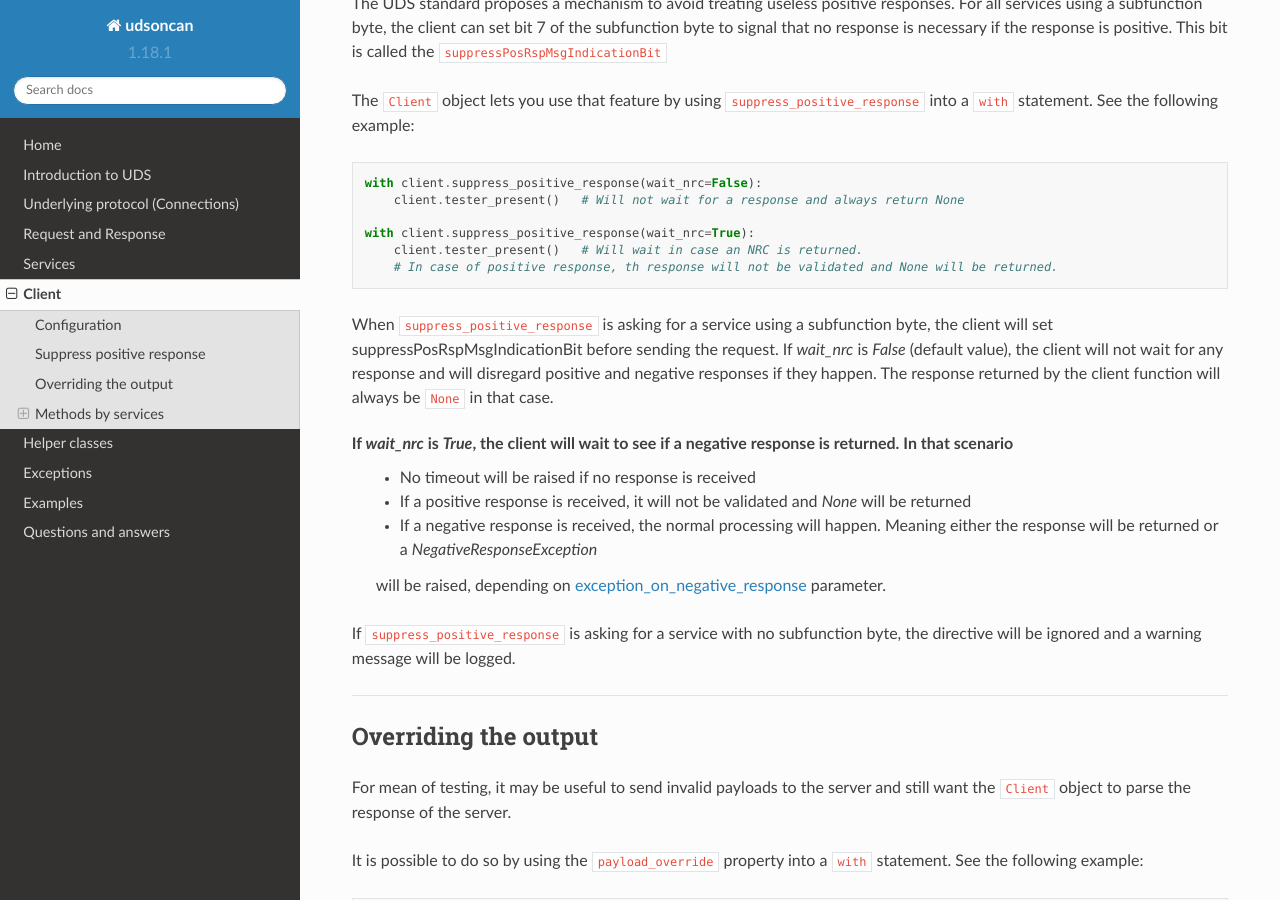
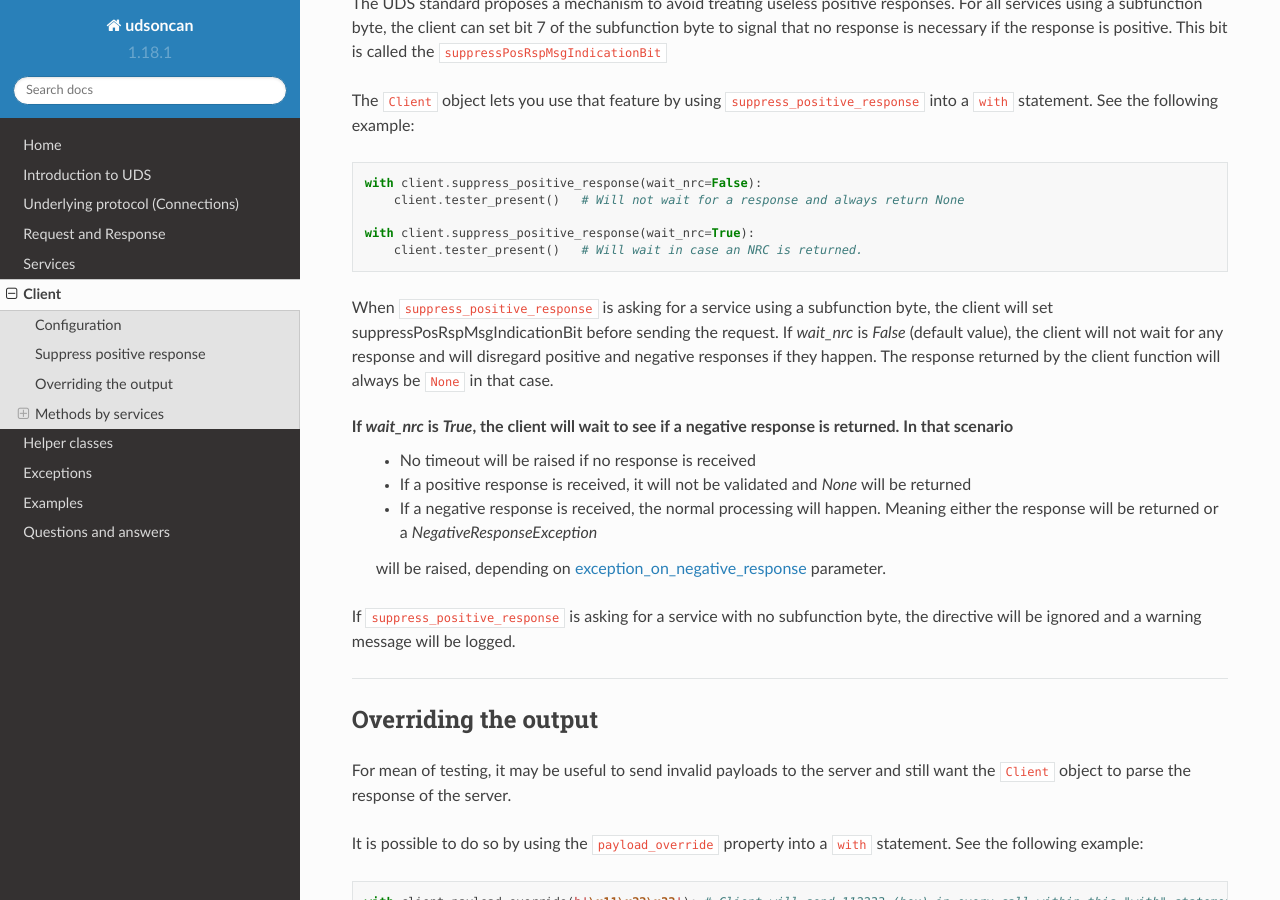
Before and after one commit to pylessard/python-udsoncan, a Sphinx documentation site: the page built from doc/source/udsoncan/client.rst, in a window 1280 px wide and 900 px high, scrolled down 4954 px. Built offline with Sphinx 7.4.7 and the Read the Docs theme 2.0.0, drawn with Linux system fonts in a browser that asks for light colours.

Commit message:
Slight change to doc

```diff
--- a/doc/source/udsoncan/client.rst
+++ b/doc/source/udsoncan/client.rst
@@ -261,7 +261,6 @@ The ``Client`` object lets you use that feature by using ``suppress_positive_res
 
     with client.suppress_positive_response(wait_nrc=True):
         client.tester_present()   # Will wait in case an NRC is returned.
-        # In case of positive response, th response will not be validated and None will be returned.
 
 When ``suppress_positive_response`` is asking for a service using a subfunction byte, the client will set suppressPosRspMsgIndicationBit before sending the request.
 If `wait_nrc` is `False` (default value), the client will not wait for any response and will disregard positive and negative responses if they happen.
```
